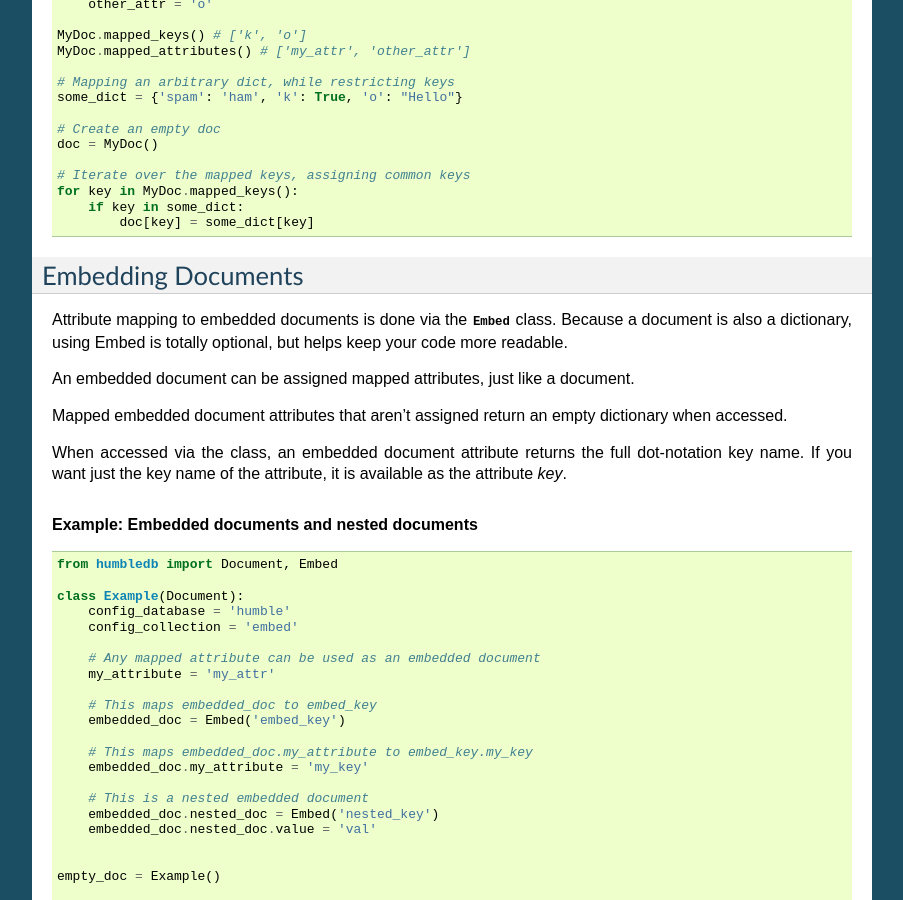
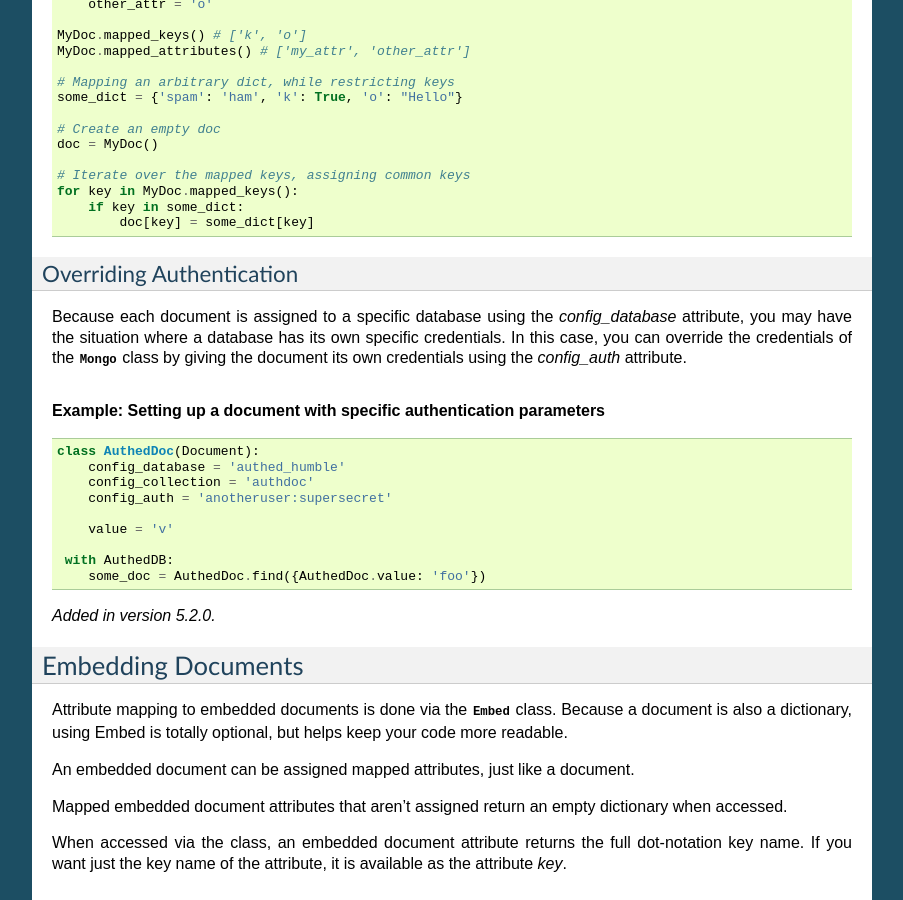
Before and after one commit to shakefu/humbledb, a Sphinx documentation site: the page built from docs/tutorial.rst, in a window 1280 px wide and 900 px high, scrolled down 4350 px. Shown: the whole window, without its empty margins (198-1101 px from the left). Built offline with Sphinx 7.4.7, drawn with Linux system fonts in a browser that asks for light colours; some of the changed text lies outside the part shown.

Commit message:
Adding tutorial documentation describing how to setup and use authentication.

```diff
--- a/docs/tutorial.rst
+++ b/docs/tutorial.rst
@@ -310,6 +310,34 @@ excluding the ``_id`` key/attribute.
    for key in MyDoc.mapped_keys():
        if key in some_dict:
            doc[key] = some_dict[key]
+
+.. _overriding-authentication:
+
+Overriding Authentication
+-------------------------
+
+Because each document is assigned to a specific database using the
+`config_database` attribute, you may have the situation where a database
+has its own specific credentials.  In this case, you can override the
+credentials of the :class:`~humbledb.mongo.Mongo` class by giving
+the document its own credentials using the `config_auth` attribute.
+
+.. rubric:: Example: Setting up a document with specific
+    authentication parameters
+
+::
+
+   class AuthedDoc(Document):
+       config_database = 'authed_humble'
+       config_collection = 'authdoc'
+       config_auth = 'anotheruser:supersecret'
+
+       value = 'v'
+
+    with AuthedDB:
+       some_doc = AuthedDoc.find({AuthedDoc.value: 'foo'})
+
+.. versionadded:: 5.2.0
 
 .. _embedding-documents:
 
@@ -732,12 +760,27 @@ however you cannot nest a connection within itself (this will raise a
 .. rubric:: Connection Settings
 
 * **config_host** (``str``) - Hostname to connect to.
-* **config_port** (``int``) - Port to connect to.
+* **config_port** (``int``, optional, default:``27017``) - Port to connect to.
+
+.. versionchanged:: 5.2.0
+
+`config_port` is now optional and will default to what
+:class:`~pymongo.connection.Connection` will use as default (port 27017).
+
 * **config_replica** (``str``, optional) - Name of the replica set.
 
 If ``config_replica`` is present on the class, then HumbleDB will automatically
 use a :class:`~pymongo.connection.ReplicaSetConnection` for you. (Requires
 ``pymongo >= 2.1``.)
+
+* **config_auth** (``str``, optional) - Username and password.
+
+.. versionadded:: 5.2.0
+
+The `config_auth` string format is identical to how the username and password are
+found in a typical `MongoDB-URI
+<http://docs.mongodb.org/manual/reference/connection-string/>`_ style
+connection string format.
 
 .. rubric:: Global Connection Settings
 
@@ -757,6 +800,10 @@ either :func:`Pyconfig.set` (i.e. ``pyconfig.set('humbledb.connection_pool',
   ``use_greenlets`` with the :class:`~pymongo.connection.Connection`
   instance. (This is only needed if you intend on using threading and greenlets
   at the same time.)
+* **humbledb.use_authentication** (``bool``, default: ``False``) - Whether to
+  use basic authentication, MONGODB-CR, with the
+  :class:`pymongo.connection.Connection` instance.
+.. versionadded:: 5.2.0
 
 More configuration settings are going to be added in the near future, so you
 can customize your :class:`~pymongo.connection.Connection` to completely suit
@@ -779,6 +826,11 @@ your needs.
        config_port = 3002
        config_replica = 'RS1'
 
+   # An connection that uses Mongo-CR for basic authentication
+   class AuthedDB(Mongo):
+       config_host = 'anotherdb.example.com'
+       config_auth = 'someuser:secret'
+
    # Use your custom subclasses as context managers
    with MyDB:
        docs = MyDoc.find({MyDoc.value: {'$gt': 3}})
@@ -799,6 +851,12 @@ your needs.
        MyGroup.update({MyGroup.tags: 'example'},
                {'$push': {MyGroup.related: MyDoc._id},
                multi=True)
+
+    # A Mongo subclass with authentication credentials will try to
+    # authenticate when needed.
+    with AuthedDB:
+        one_doc = AnotherDoc.find_one({AnotherDoc.value: 'a string'})
+
 
 .. _reports:
 
```
Also changed, not shown: 1 other file.
